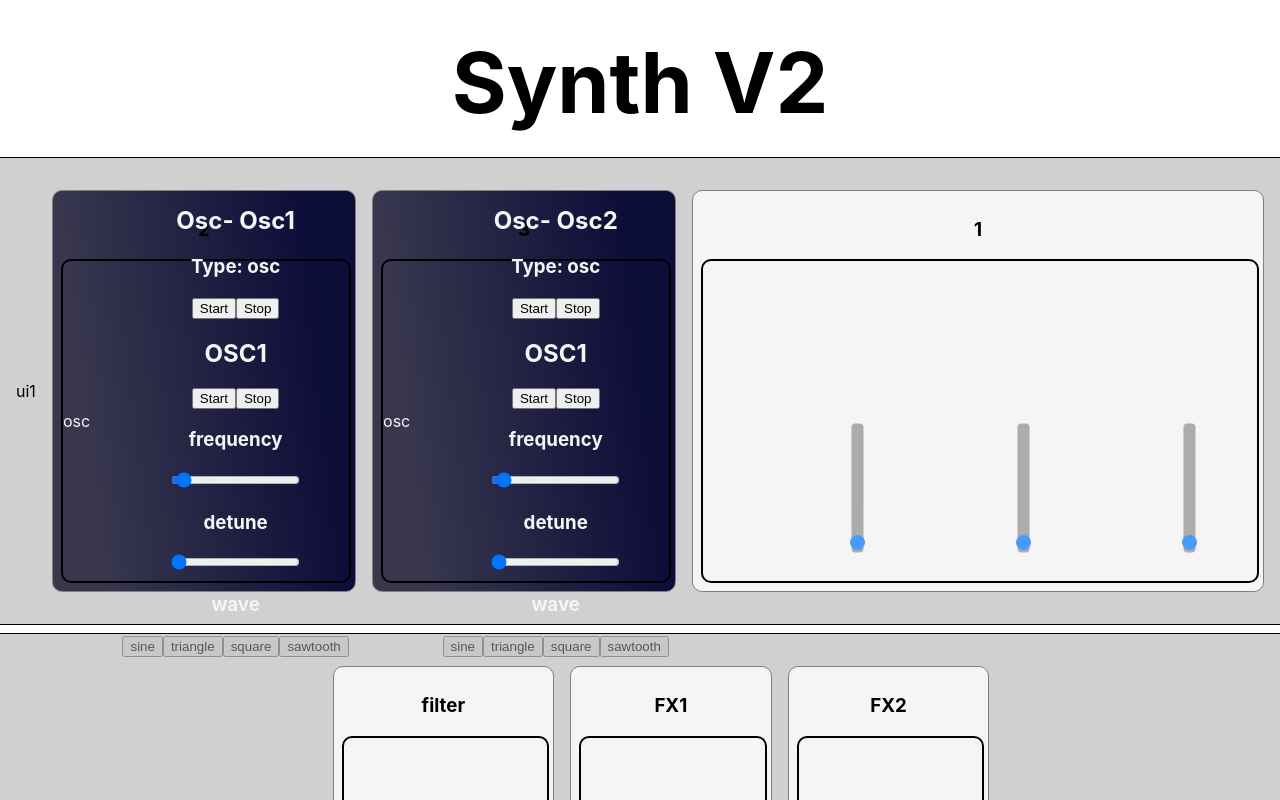
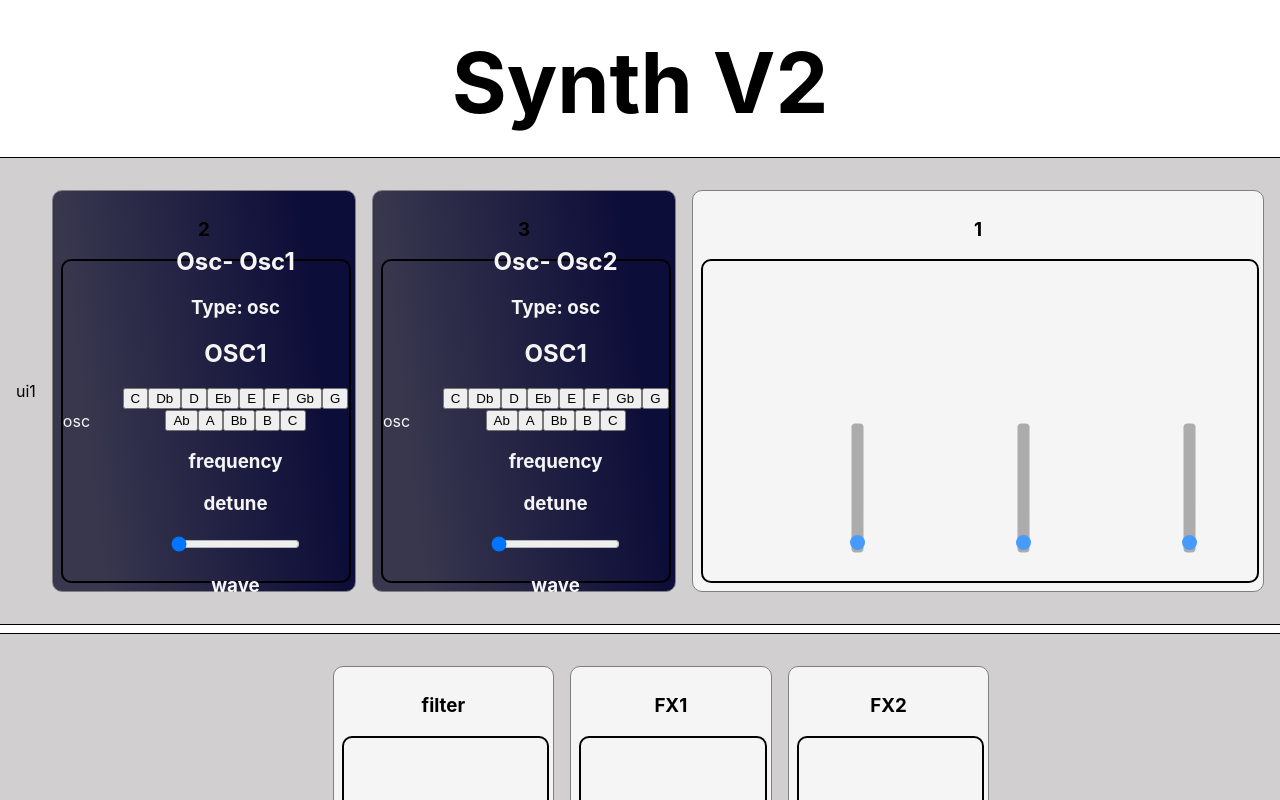
Before and after one commit to dankarger/synth-version-2, a React (Create React App) app: page / in a window 1280 px wide. Shown: the top 800 px of the page. Built offline with nearby package versions, Linux system fonts and the light colour scheme.

Commit message:
testing buttons

```diff
--- a/src/components/Osc.tsx
+++ b/src/components/Osc.tsx
@@ -1,5 +1,6 @@
-import React, {useContext, useState} from "react";
+import React, {useContext, useState, useRef} from "react";
 import './Osc.css'
+import {notes} from "./notes";
 // import {CTX} from "../context/Store"
 
 
@@ -8,24 +9,45 @@ interface Props {
     typeName: string
 }
 //
-// interface UseContextType {
-//     appState:string
-//     useState:
-// }
+// // interface UseContextType {
+// //     appState:string
+// //     useState:
+// // }
+//
+//
+// let actx = new AudioContext();
+// let out = actx.destination;
+//
+// let osc1 = actx.createOscillator()
+// let gain1 = actx.createGain();
+// let filter = actx.createBiquadFilter();
+//
+//
+// // osc1.connect(gain1);
+// gain1.connect(filter);
+// filter.connect(out);
+// osc1.start();
+
+const audioContext = new AudioContext();
 
 
-let actx = new AudioContext();
-let out = actx.destination;
+const buffer = audioContext.createBuffer(
+    1,
+    audioContext.sampleRate * 1,
+    audioContext.sampleRate)
 
-let osc1 = actx.createOscillator()
-let gain1 = actx.createGain();
-let filter = actx.createBiquadFilter();
+const channelData = buffer.getChannelData(0);
+console.log(channelData.length)
+
+for (let i=0; i< buffer.length; i++) {
+    channelData[i] = Math.random() * 2 -1;
+}
 
 
-// osc1.connect(gain1);
-gain1.connect(filter);
-filter.connect(out);
-// osc1.start();
+const primaryGainControl = audioContext.createGain()
+primaryGainControl.gain.setValueAtTime(0.05,0)
+
+primaryGainControl.connect(audioContext.destination)
 
 
 const Osc:React.FC<Props> =({name, typeName}:Props)=> {
@@ -35,18 +57,71 @@ const Osc:React.FC<Props> =({name, typeName}:Props)=> {
     const [detune, setDetune] = useState(0);
 
     const [ type, changeTypeState] = useState('sine')
+    const buttonRef = useRef(null)
+
+    const setupOsc =()=>{
+
+       return notes.map(({name, frequency})=> {
+            // const noteButton = document.createElement('button')
+            // noteButton.innerText = name;
+            // noteButton.addEventListener('click', ()=> {
+
+                const handleClick =()=>{
+                const noteOscillator = audioContext.createOscillator();
+                noteOscillator.type = 'square';
+                noteOscillator.frequency.setValueAtTime(frequency, audioContext.currentTime);
+
+                const vibrato = audioContext.createOscillator();
+                vibrato.frequency.setValueAtTime(20, 0);
+                const vibratoGain = audioContext.createGain();
+                vibratoGain.gain.setValueAtTime(10,0);
+                vibrato.connect(vibratoGain);
+                vibratoGain.connect(noteOscillator.frequency);
+                vibrato.start();
+
+                const attackTime = 0.2;
+                const decayTime = 0.3;
+                const sustainLevel = 0.7;
+                const releaseTime = 0.2;
+
+                const now = audioContext.currentTime
+                const noteGain = audioContext.createGain();
+                noteGain.gain.setValueAtTime(0,0);
+                noteGain.gain.linearRampToValueAtTime(1, now + attackTime);
+                noteGain.gain.linearRampToValueAtTime(sustainLevel, now + attackTime +decayTime)
+                noteGain.gain.setValueAtTime(sustainLevel, now + 1 - releaseTime )
+                noteGain.gain.linearRampToValueAtTime(0, now+1)
 
 
-    const change =(e: React.ChangeEvent<HTMLInputElement>)=> {
-        let {id, value} = e.target as any;
-       setFrequency(value)
+                noteOscillator.connect(noteGain)
+                noteGain.connect(primaryGainControl)
+                noteOscillator.start();
+                noteOscillator.stop(audioContext.currentTime +1)
+            }
+            // )
+            // document.body.appendChild(noteButton)
+            return (
+                <button
+                onClick={handleClick}
+                key={name}
+                >{name} </button>
+            )
+        })
 
-        // updateState({type: "CHANGE_OSC1", payload: {id, value}})
+
     }
-    const changeType = (e: React.MouseEvent<HTMLButtonElement>)=>{
-        let {id} = e.target  as HTMLInputElement;
-        // updateState({type: "CHANGE_OSC1_TYPE", payload: {id}})
-    }
+
+    // const change =(e: React.ChangeEvent<HTMLInputElement>)=> {
+    //     let {id, value} = e.target as any;
+    //     osc1.frequency.value = value
+    //    setFrequency(value)
+    //
+    //     // updateState({type: "CHANGE_OSC1", payload: {id, value}})
+    // }
+    // const changeType = (e: React.MouseEvent<HTMLButtonElement>)=>{
+    //     let {id} = e.target  as HTMLInputElement;
+    //     // updateState({type: "CHANGE_OSC1_TYPE", payload: {id}})
+    // }
 
 
     return (
@@ -54,34 +129,36 @@ const Osc:React.FC<Props> =({name, typeName}:Props)=> {
             <h2>Osc- {name}</h2>
             <h3>Type: {typeName}</h3>
             <div >
-                <button onClick={
-                    // ()=>updateState({type:"START_OSC"})
-                    ()=>{osc1.start()}
-                }>Start</button>
-                <button onClick={
-                    // ()=>updateState({type:"STOP_OSC"})
-                    ()=>{osc1.stop()}
-                }>Stop</button>
+                {/*<button onClick={*/}
+                {/*    ()=>updateState({type:"START_OSC"})*/}
+                {/*    ()=>{osc1.connect(gain1)*/}
+                {/*        osc1.start();}*/}
+                {/*}>Start</button>*/}
+                {/*<button onClick={*/}
+                {/*    // ()=>updateState({type:"STOP_OSC"})*/}
+                {/*    // ()=>{osc1.disconnect(gain1)}*/}
+                {/*}>Stop</button>*/}
             </div>
             <div className="control">
                 <h2>OSC1</h2>
                 <div >
-                    <button onClick={
-                        ()=>{osc1.start()}
-                        // ()=>updateState({type:"START_OSC"})
-                    }>Start</button>
-                    <button onClick={
-                        // ()=>updateState({type:"STOP_OSC"})
-                        ()=>{osc1.stop()}
-                    }>Stop</button>
+                    {/*<button onClick={*/}
+                    {/*    ()=>{osc1.start()}*/}
+                    {/*    // ()=>updateState({type:"START_OSC"})*/}
+                    {/*}>Start</button>*/}
+                    {/*<button onClick={*/}
+                    {/*    // ()=>updateState({type:"STOP_OSC"})*/}
+                    {/*    ()=>{osc1.stop()}*/}
+                    {/*}>Stop</button>*/}
+                    {setupOsc()}
                 </div>
                 <div className="params">
 
                     <h3>frequency</h3>
-                    <input
-                        max="5000"
-                        value={frequency}
-                        onChange={change} type="range" id="frequency"/>
+                    {/*<input*/}
+                    {/*    max="5000"*/}
+                    {/*    value={frequency}*/}
+                    {/*    onChange={change} type="range" id="frequency"/>*/}
                 </div>
 
                 <div className="params">
@@ -90,15 +167,24 @@ const Osc:React.FC<Props> =({name, typeName}:Props)=> {
                     <input
                         // max="5000"
                         value={detune}
-                        onChange={change} type="range" id="detune"/>
+                        // onChange={change}
+                        type="range" id="detune"/>
                 </div>
                 <div className="params">
 
                     <h3>wave</h3>
-                    <button onClick={changeType}  id="sine" className={`${type ==='sine' && 'active'}`}>sine</button>
-                    <button onClick={changeType}  id="triangle" className={`${type ==='triangle' && 'active'}`}>triangle</button>
-                    <button onClick={changeType}  id="square" className={`${type ==='square' && 'active'}`}>square</button>
-                    <button onClick={changeType}  id="sawtooth" className={`${type ==='sawtooth' && 'active'}`}>sawtooth</button>
+                    {/*<button */}
+                    {/*    // onClick={changeType}*/}
+                    {/*        id="sine" className={`${type ==='sine' && 'active'}`}>sine</button>*/}
+                    {/*<button */}
+                    {/*    // onClick={changeType}*/}
+                    {/*        id="triangle" className={`${type ==='triangle' && 'active'}`}>triangle</button>*/}
+                    {/*<button */}
+                    {/*    // onClick={changeType}*/}
+                    {/*        id="square" className={`${type ==='square' && 'active'}`}>square</button>*/}
+                    {/*<button */}
+                    {/*    // onClick={changeType}*/}
+                    {/*        id="sawtooth" className={`${type ==='sawtooth' && 'active'}`}>sawtooth</button>*/}
 
                 </div>
             </div>
--- /dev/null
+++ b/src/components/notes.js
@@ -0,0 +1,24 @@
+export const notes =[
+    {
+        name :"C",
+        frequency:
+            261.63,
+    },
+    // {name :"C#" ,frequency: 277.18},
+    {name :"Db" ,frequency: 277.18},
+    {name :"D" ,frequency: 293.66},
+    // {name :"D#" ,frequency: 311.13},
+    {name :"Eb" ,frequency: 311.13},
+    {name :"E" ,frequency: 329.63},
+    {name :"F" ,frequency: 349.23},
+    // {name :"F#" ,frequency: 369.99},
+    {name :"Gb" ,frequency: 369.99},
+    {name :"G" ,frequency: 392.00},
+    // {name :"G#" ,frequency: 415.30},
+    {name :"Ab" ,frequency: 415.30},
+    {name :"A" ,frequency: 440.00},
+    // {name :"A#" ,frequency: 466.16},
+    {name :"Bb" ,frequency: 466.16},
+    {name :"B" ,frequency: 493.88},
+    {name :"C" ,frequency: 523.25},
+]
```
